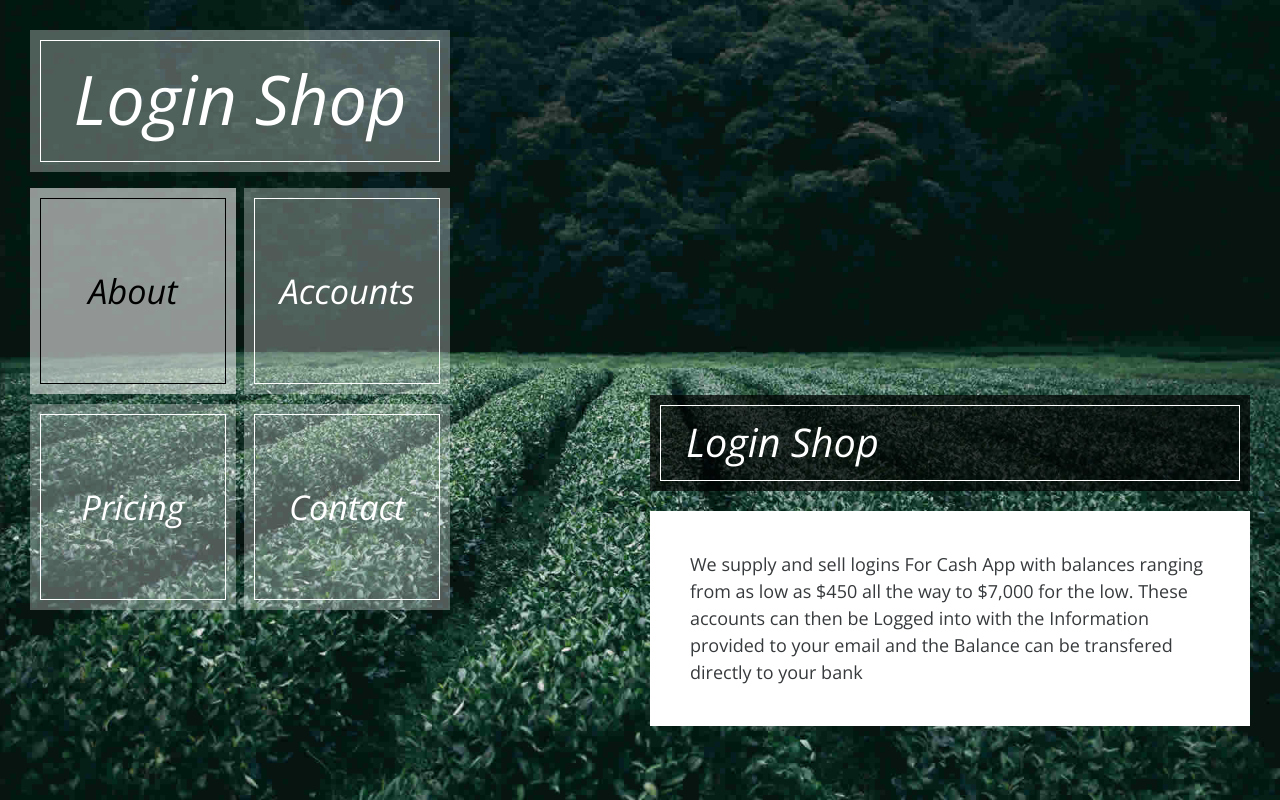
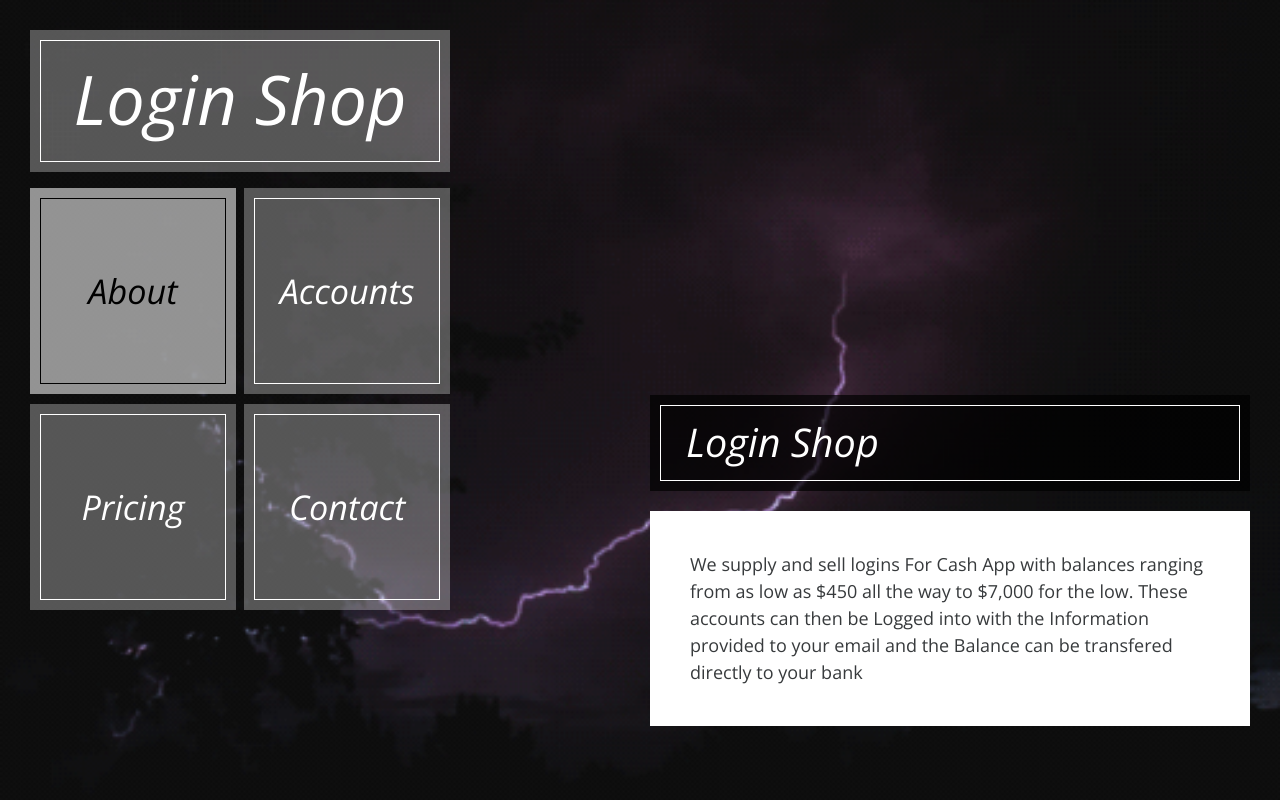
Before and after one commit to protomods/valent, a plain HTML site: page index.html in a window 1280 px wide. Drawn offline with nearby package versions, Linux system fonts and the light colour scheme.

Commit message:
Update index.html

```diff
--- a/index.html
+++ b/index.html
@@ -28,7 +28,7 @@
 
             <!-- background images -->
             <div class="page-bg-imgs-list">
-                <img src="img/story-bg-1.jpg" id="page-1-img" class="main-img" alt="About">
+                <img src="img/bg.gif" id="page-1-img" class="main-img" alt="About">
                 <img src="img/story-bg-2.jpg" id="page-2-img" alt="Accounts">
                 <img src="img/story-bg-3.jpg" id="page-3-img" alt="Pricing">
                 <img src="img/story-bg-4.jpg" id="page-4-img" alt="Contact">
```
